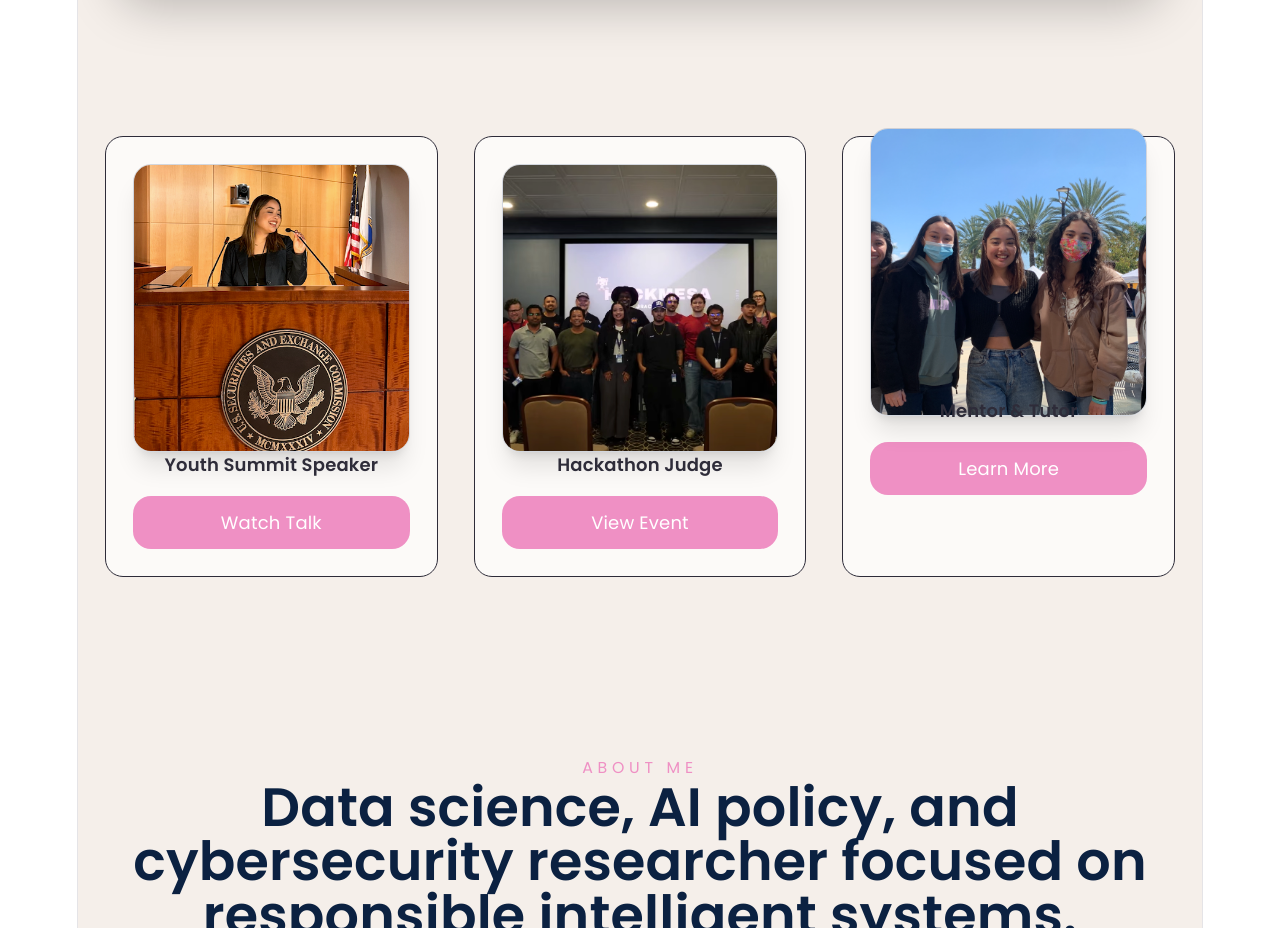
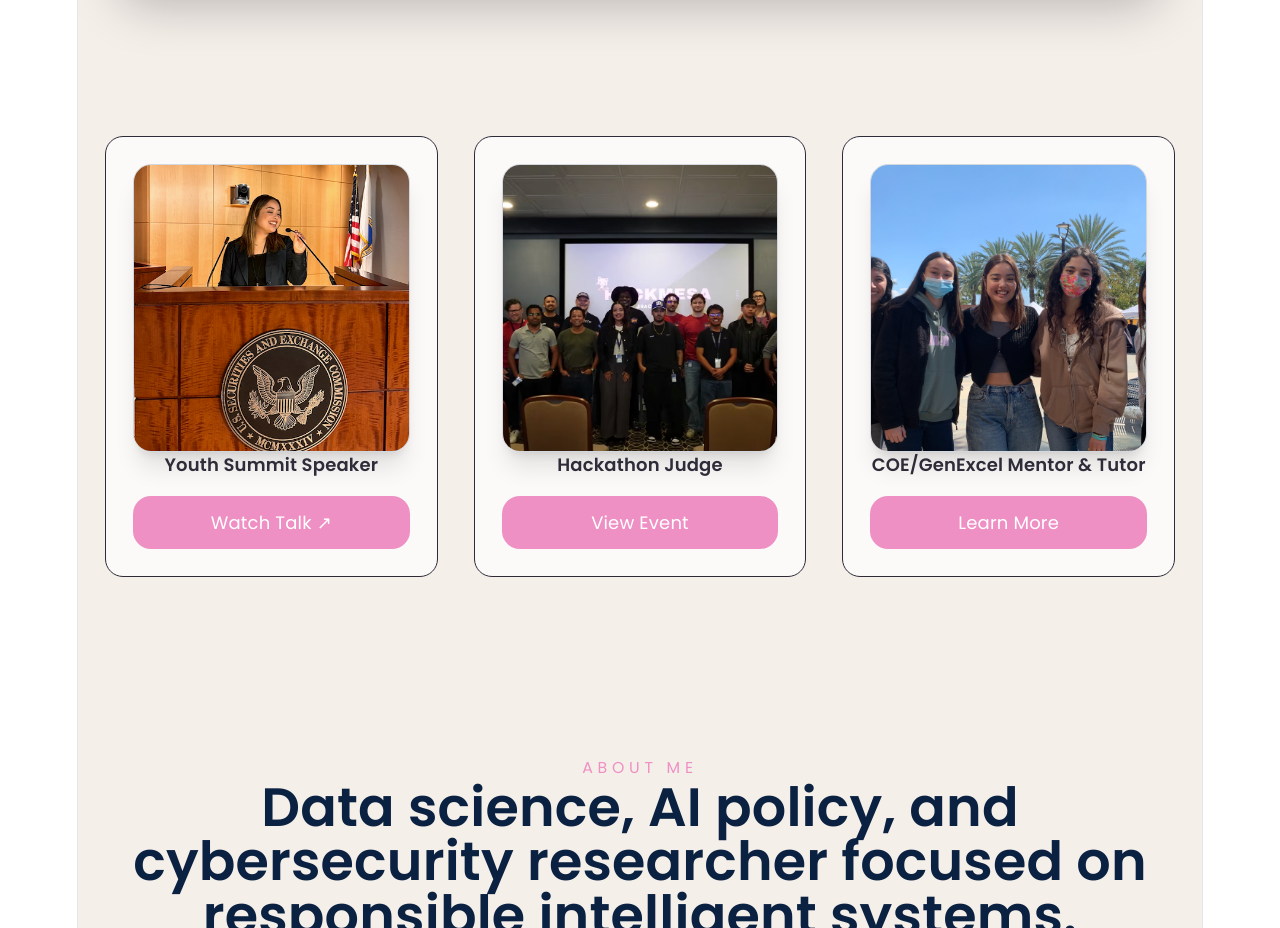
Before and after one commit to victoriamacali/victoria-portfolio, a React (Vite) app: page / in a window 1280 px wide. Shown: the part 1240-2168 px from the top of the page. Built offline with nearby package versions, Linux system fonts and the light colour scheme.

Commit message:
fix cards and add links

```diff
--- a/src/App.jsx
+++ b/src/App.jsx
@@ -99,7 +99,7 @@ export default function VictoriaMacaliWebsiteMockup() {
               className="w-64 h-40 sm:w-80 sm:h-52 md:w-[420px] md:h-64 object-cover rounded-2xl border border-[#7586A2]/30 shadow-xl mx-auto md:mx-0"
             />
             <h3 className="font-semibold">Youth Summit Speaker</h3>
-            <a className={`block text-center py-3 mt-4 rounded-2xl ${pinkBtn}`} href="#">Watch Talk</a>
+            <a href="https://www.youtube.com/live/Of1g9layXzY?si=nBUNAmBh_BNcGD14&t=2743" target="_blank" rel="noreferrer" className={`block text-center py-3 mt-4 rounded-2xl ${pinkBtn}`}>Watch Talk ↗</a>
           </div>
 
           <div className="bg-white/70 p-6 rounded-2xl border">
@@ -109,19 +109,17 @@ export default function VictoriaMacaliWebsiteMockup() {
               className="w-64 h-40 sm:w-80 sm:h-52 md:w-[420px] md:h-64 object-cover rounded-2xl border border-[#7586A2]/30 shadow-xl mx-auto md:mx-0"
             />
             <h3 className="font-semibold">Hackathon Judge</h3>
-            <a className={`block text-center py-3 mt-4 rounded-2xl ${pinkBtn}`} href="#">View Event</a>
+              <a href="https://hackmesa.com/#gallery" target="_blank" rel="noreferrer" className={`block text-center py-3 mt-4 rounded-2xl ${pinkBtn}`}>View Event</a>
           </div>
 
           <div className="bg-white/70 p-6 rounded-2xl border">
-            <div className="h-48 rounded-2xl bg-gradient-to-br from-white to-[#EFE7DF] mb-4 flex items-center justify-center">
-            <img
+              <img
               src={mentor}
-              alt="Victoria and Mentees"
+              alt="Victoria & Mentees"
               className="w-64 h-40 sm:w-80 sm:h-52 md:w-[420px] md:h-64 object-cover rounded-2xl border border-[#7586A2]/30 shadow-xl mx-auto md:mx-0"
             />
-            </div>
-            <h3 className="font-semibold">Mentor & Tutor</h3>
-            <a className={`block text-center py-3 mt-4 rounded-2xl ${pinkBtn}`}>Learn More</a>
+            <h3 className="font-semibold">COE/GenExcel Mentor & Tutor</h3>
+            <a className={`block text-center py-3 mt-4 rounded-2xl ${pinkBtn}`} href="#">Learn More</a>
           </div>
 
         </div>
```
